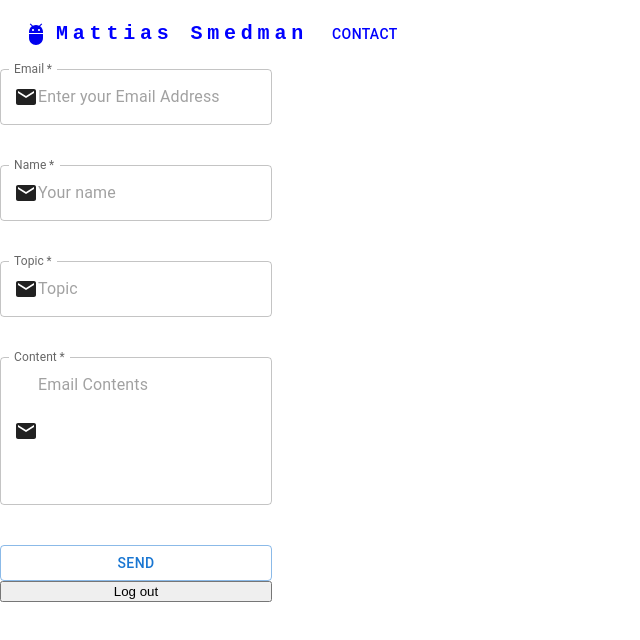
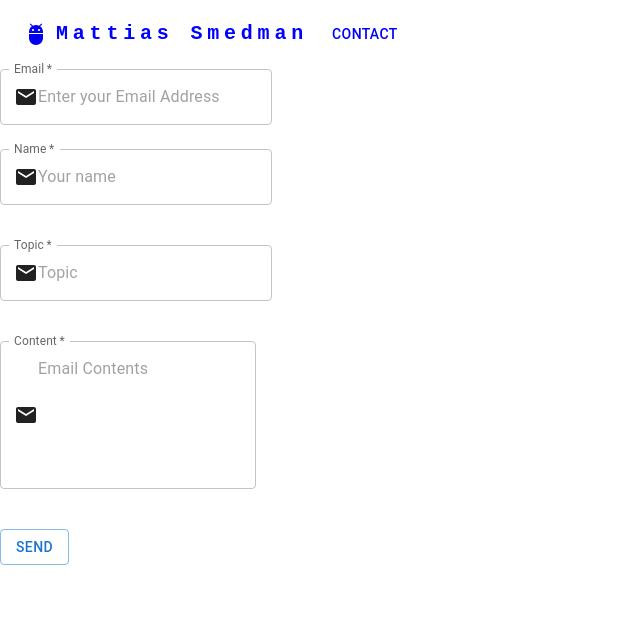
Before and after one commit to Nirase/nirase.github.io, a React (Create React App) app: page /contact in a window 1280 px wide. Shown: the top 640 px of the page, without its empty margins (0-640 px from the left). Built offline with nearby package versions, Linux system fonts and the light colour scheme.

Commit message:
feat: Add initial contact page

```diff
--- a/package.json
+++ b/package.json
@@ -1,8 +1,10 @@
 {
   "name": "portfolio",
   "version": "0.1.0",
+  "homepage": "https://nirase.github.io",
   "private": true,
   "dependencies": {
+    "@emailjs/browser": "^3.11.0",
     "@emotion/react": "^11.10.6",
     "@emotion/styled": "^11.10.6",
     "@mui/icons-material": "^5.11.16",
@@ -10,6 +12,7 @@
     "@testing-library/jest-dom": "^5.16.5",
     "@testing-library/react": "^13.4.0",
     "@testing-library/user-event": "^13.5.0",
+    "emailjs": "^4.0.1",
     "react": "^18.2.0",
     "react-dom": "^18.2.0",
     "react-material-ui-carousel": "^3.4.2",
@@ -17,6 +20,8 @@
     "web-vitals": "^2.1.4"
   },
   "scripts": {
+    "predeploy": "npm run build",
+    "deploy": "gh-pages -d build",
     "start": "react-scripts start",
     "build": "react-scripts build",
     "test": "react-scripts test",
@@ -41,6 +46,7 @@
     ]
   },
   "devDependencies": {
+    "gh-pages": "^5.0.0",
     "react-router-dom": "^6.10.0"
   }
 }
--- a/src/Components/ContactPage/ContactForm.js
+++ b/src/Components/ContactPage/ContactForm.js
@@ -1,56 +1,82 @@
-import { FormControl, TextField, Input, Button } from "@mui/material";
+import { FormControl, TextField, Input, Button, Grid } from "@mui/material";
 import EmailIcon from '@mui/icons-material/Email';
-import { useState } from "react";
+import emailjs from '@emailjs/browser';
+import { useRef, useState } from "react";
 const ContactForm = () => {
 
-    const [loggedIn, setLoggedIn] = useState(false);
 
-    const toggle = () => setLoggedIn(!loggedIn);
+    const form = useRef();
+    const sendEmail = (e) => {
+        e.preventDefault();
+        console.log("called", form.current);
+
+        emailjs.sendForm('portfolio', 'template_2mvxrrj', form.current, '7c0LITzZ4zNhpSsQ_')
+            .then((result) => {
+                console.log(result.text);
+            }, (error) => {
+                console.log(error.text);
+            });
+    };
     return (
-        <FormControl>
+        <Grid container>
+            <Grid item>
+                <form ref={form} onSubmit={sendEmail}>
+                    <Grid item xs="12">
                         <TextField
                             required
                             label="Email"
+                            name="from_email"
                             placeholder="Enter your Email Address"
                             sx={{
-                    mb:5
+                                mb: 3
                             }}
                             InputProps={{
                                 startAdornment: (<EmailIcon />)
                             }}
                         />
 
+                    </Grid>
+
+                    <Grid item xs="12">
+
                     <TextField
                         required
                         label="Name"
+                        name="from_name"
                         placeholder="Your name"
                         sx={{
-                    mb:5
+                            mb: 5
+                        }}
+                        InputProps={{
+                            startAdornment: (<EmailIcon />)
+                        }}
+                    />
+                    </Grid>
+
+                    <Grid item xs="12">
+                    <TextField
+                        required
+                        label="Topic"
+                        name="subject"
+                        placeholder="Topic"
+                        sx={{
+                            mb: 5
                         }}
                         InputProps={{
                             startAdornment: (<EmailIcon />)
                         }}
                     />
 
-            <TextField
-                required
-                label="Topic"
-                placeholder="Topic"
-                sx={{
-                    mb:5
-                }}
-                InputProps={{
-                    startAdornment: (<EmailIcon />)
-                }}
-            />
 
+                    </Grid>
                     <TextField
                         required
                         label="Content"
+                        name="message"
                         multiline
                         minRows={5}
                         sx={{
-                    mb:5,
+                            mb: 5,
                             minWidth: "20vw"
                         }}
                         placeholder="Email Contents"
@@ -59,15 +85,22 @@ const ContactForm = () => {
                         }}
                     />
 
-            <Button variant="outlined">
+
+
+                    <Grid item xs="12">
+
+                    </Grid>
+                    <Grid item xs="12">
+                    <Button variant="outlined" type="submit">
                         Send
                     </Button>
+                    </Grid>
 
-            {loggedIn ?
-            <button onClick={toggle}>Log in</button> :
-            <button onClick={toggle}>Log out</button>
-        }
-        </FormControl>
+                </form>
+
+            </Grid>
+
+        </Grid>
     )
 }
 
--- a/src/Components/LandingPage/InfoCard.js
+++ b/src/Components/LandingPage/InfoCard.js
@@ -4,7 +4,7 @@ import SellIcon from '@mui/icons-material/Sell';
 import { alpha } from "@mui/material";
 const InfoCard = (props) => {
     return (
-        <Card sx={{ minWidth: 275, minHeight: 300, backgroundColor: alpha("#ffebee", 0.8) }}>
+        <Card sx={{ minWidth: "40vw", minHeight: "40vh", backgroundColor: alpha("#ffebee", 0.8) }}>
             <CardContent>
                 <Typography sx={{ mb: 1.5 }} color="text.primary">
                     {props.name}
--- a/src/Pages/ContactPage.js
+++ b/src/Pages/ContactPage.js
@@ -3,9 +3,7 @@ import ContactForm from "../Components/ContactPage/ContactForm";
 const ContactPage = () =>
 {
     return (
-
         <ContactForm />
-
     )
 }
 
--- a/src/Pages/LandingPage.js
+++ b/src/Pages/LandingPage.js
@@ -8,7 +8,6 @@ const LandingPage = () => {
     const [currentIndex, setCurrentIndex] = useState(0);
 
     const handleSlideChange = (index) => {
-        console.log("called", index);
         setCurrentIndex(index);
     };
 
```
Also changed, not shown: 1 other file (tests, documents, lock files or other folders). Lines whose indentation alone changed are shown as unchanged.
